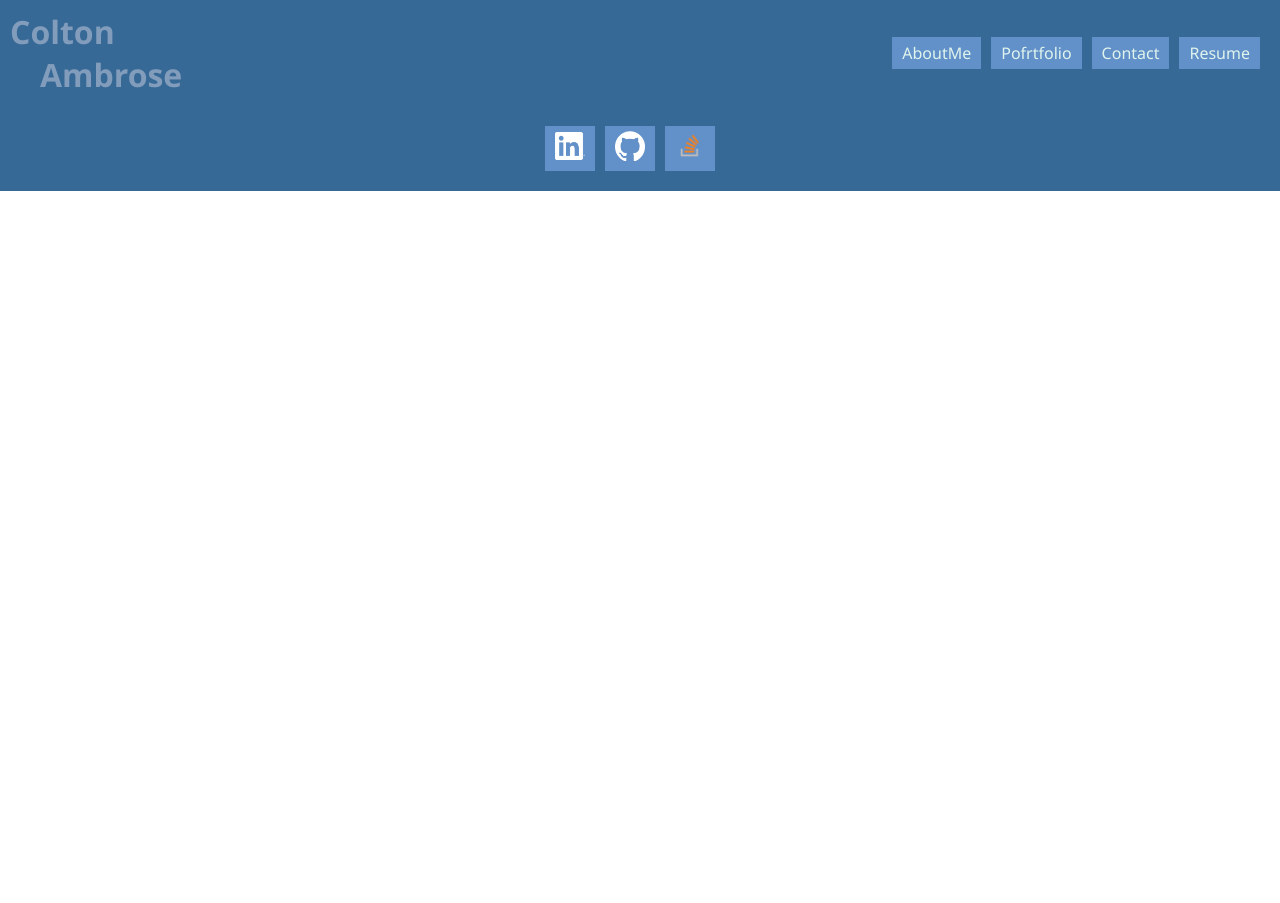
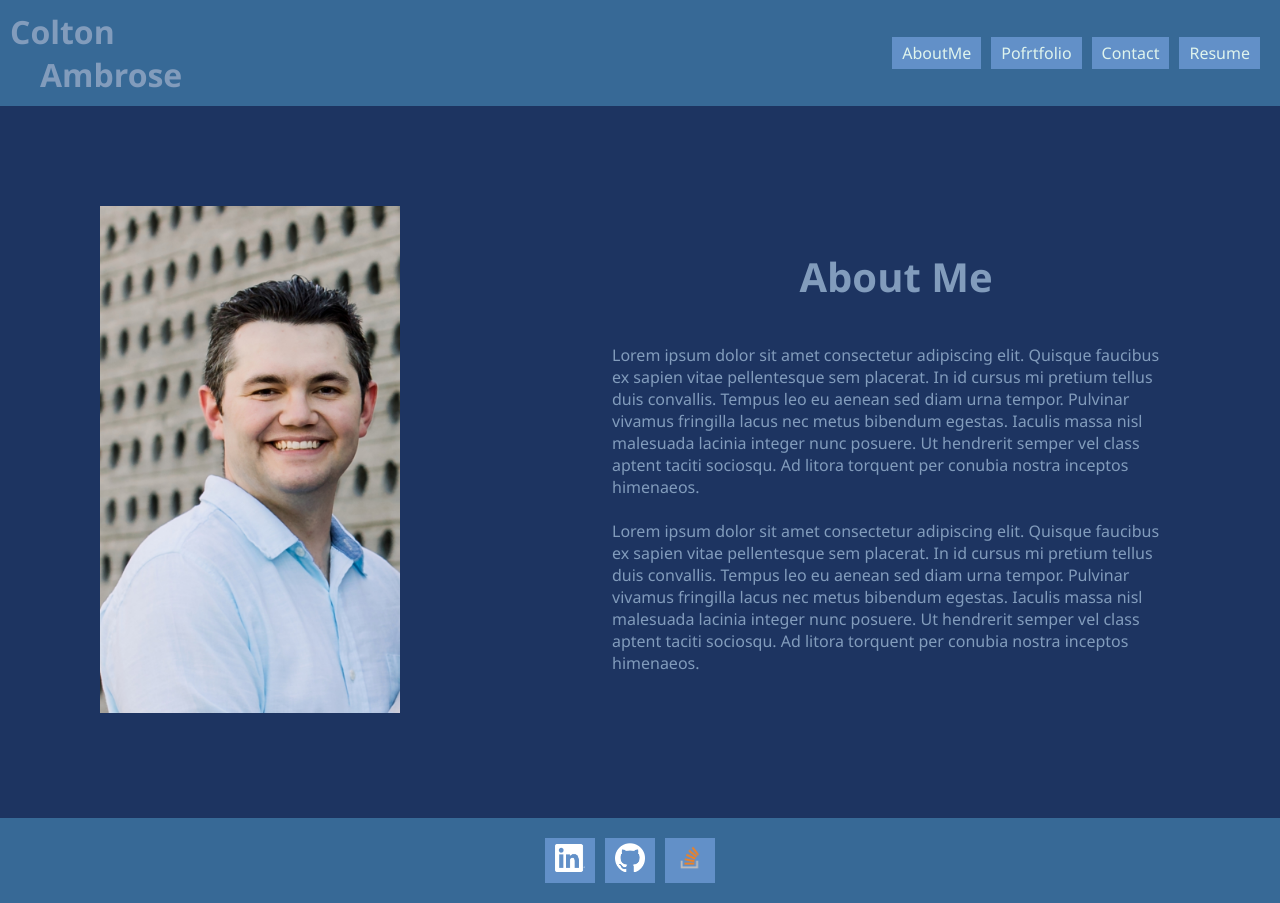
Before and after one commit to Ctbambrose/12-Challenge, a React (Vite) app: page / in a window 1280 px wide. Before the commit the page ends 800 px from the top, so only its background shows below. Built offline with nearby package versions, Linux system fonts and the light colour scheme.

Commit message:
AboutMe first MVP done

```diff
--- a/src/App.css
+++ b/src/App.css
@@ -63,8 +63,45 @@ padding: 20px;
 
 /*header config end*/
 
-/*content config start*/
-/*content config end*/
+/*AboutMe config start*/
+.about-me {
+    background-color: var(--primaryColor);
+    display: flex;
+    justify-content: space-between;
+    align-items: center;
+}
+
+.picture {
+    width: 30%;
+}
+
+.picture img {
+    width: 300px;
+    padding: 100px;
+}
+
+.bio {
+    width: 60%;
+    color: var(--primaryFontColor);
+}
+
+.bio h2 {
+    font-size: 40px;
+    text-align: center;
+    padding: 20px;
+}
+
+.bio p {
+    padding: 20px 100px;
+}
+
+/* .bio br {
+    display: block;
+    content: "";
+    padding: 1 px;
+} */
+
+/*AboutMe config end*/
 
 /*footer config start*/
 .footer {
--- a/src/components/AboutMe.jsx
+++ b/src/components/AboutMe.jsx
@@ -1,6 +1,28 @@
 
-function AboutMe(){
-
+function AboutMe() {
+    return (
+        <div className="about-me">
+            <article className="picture">
+                <img src='src/assets/Colton-Ambrose.jpeg' alt='Image of Colton Ambrose' />
+            </article>
+            <article className="bio">
+                <h2>
+                    About Me
+                </h2>
+                <p>
+                    Lorem ipsum dolor sit amet consectetur adipiscing elit. Quisque faucibus ex sapien vitae pellentesque sem placerat. In id cursus mi pretium tellus duis convallis. Tempus leo eu aenean sed diam urna tempor. Pulvinar vivamus fringilla lacus nec metus bibendum egestas. Iaculis massa nisl malesuada lacinia integer nunc posuere. Ut hendrerit semper vel class aptent taciti sociosqu. Ad litora torquent per conubia nostra inceptos himenaeos.
+                    <br />
+                    <br />
+                    Lorem ipsum dolor sit amet consectetur adipiscing elit. Quisque faucibus ex sapien
+                    vitae pellentesque sem placerat. In id cursus mi pretium tellus duis convallis. Tempus
+                    leo eu aenean sed diam urna tempor. Pulvinar vivamus fringilla lacus nec metus
+                    bibendum egestas. Iaculis massa nisl malesuada lacinia integer nunc posuere.
+                    Ut hendrerit semper vel class aptent taciti sociosqu. Ad litora torquent per conubia
+                    nostra inceptos himenaeos.
+                </p>
+            </article>
+        </div>
+    );
 };
 
 export default AboutMe;
--- a/src/components/Footer.jsx
+++ b/src/components/Footer.jsx
@@ -1,5 +1,3 @@
-import { Link, useLocation } from 'react-router-dom';
-
 function Footer() {
 
     return (
```
